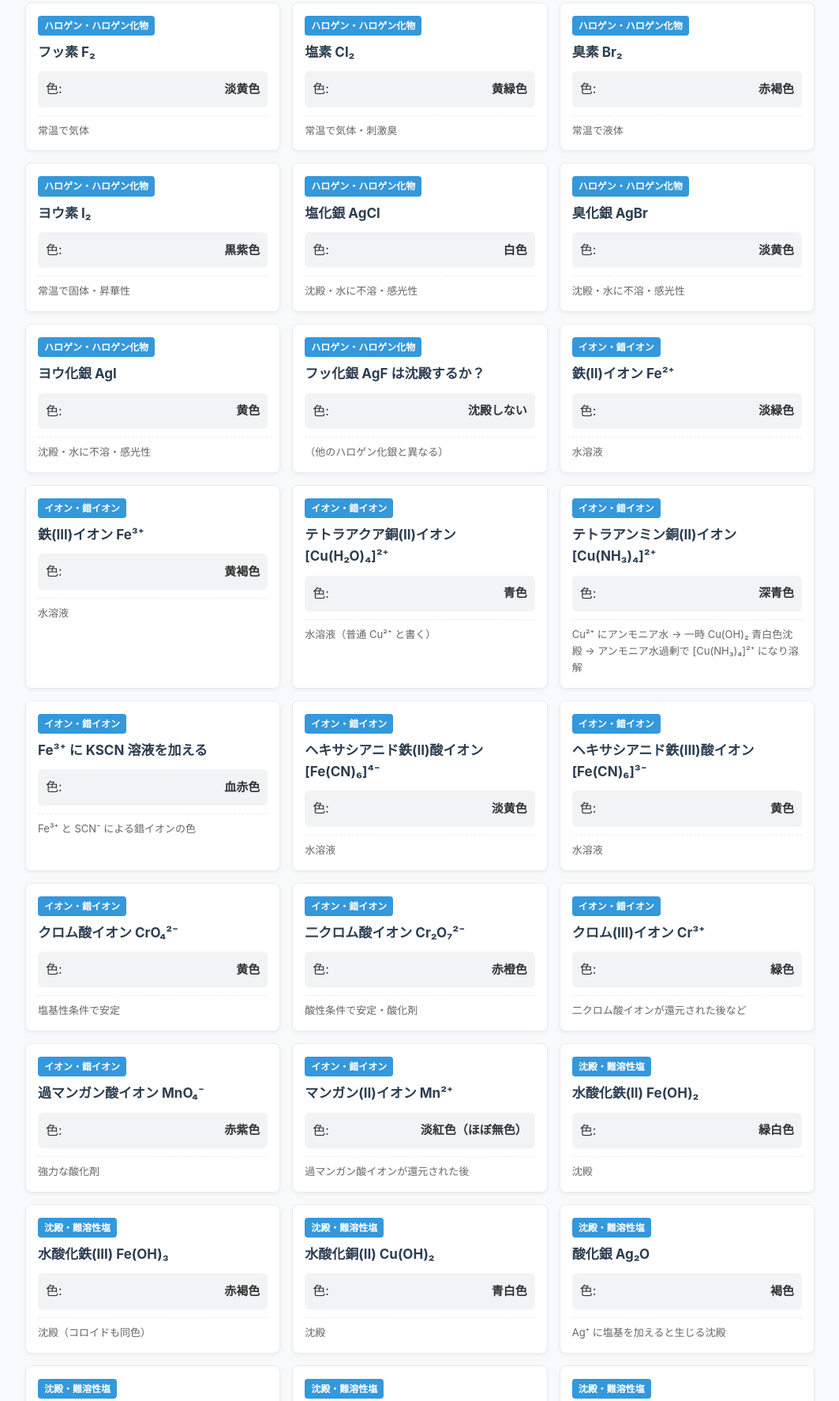
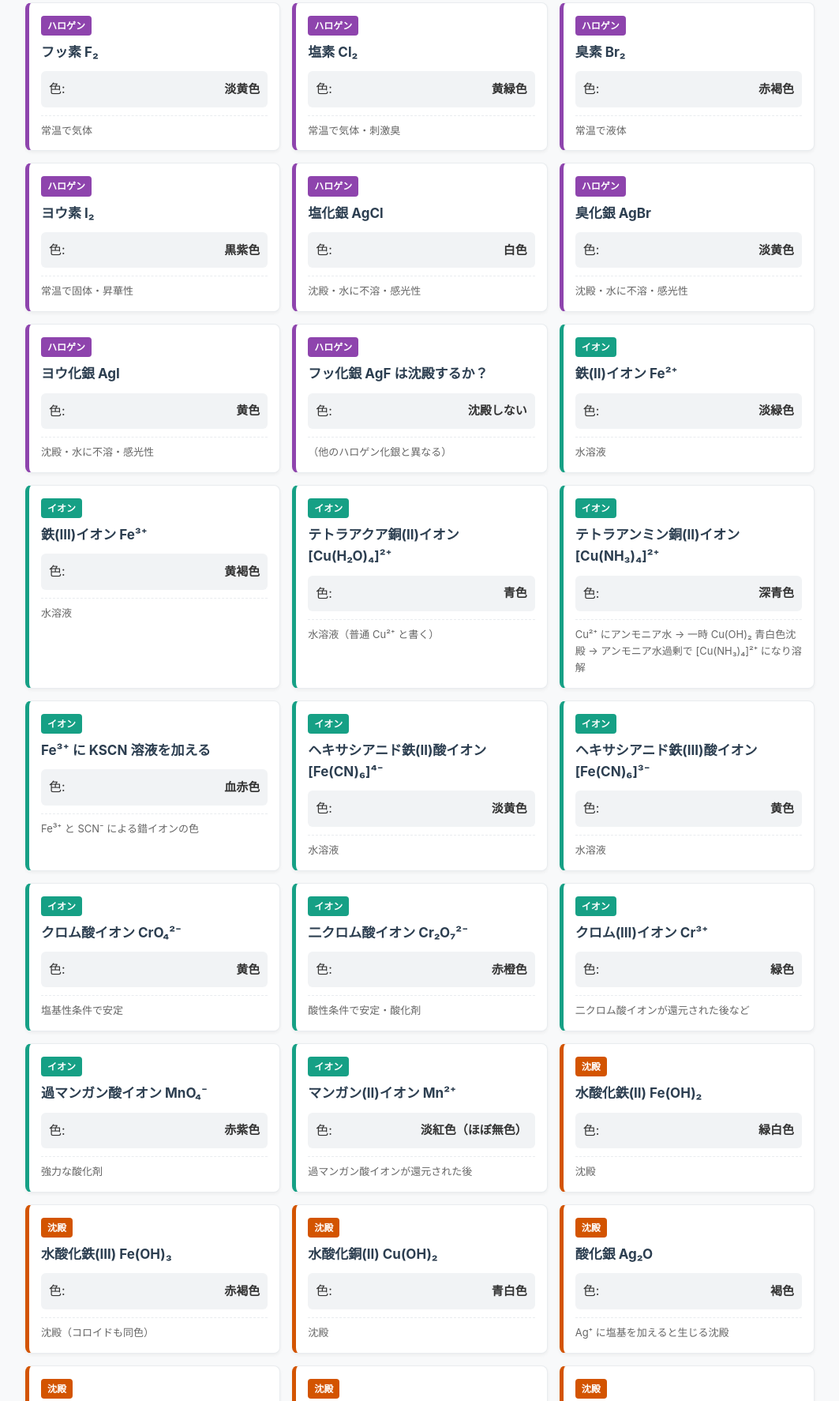
Before and after one commit to comtas5656/ion-color, a plain HTML site: page index.html in a window 1280 px wide. Shown: the part 229-2003 px from the top of the page at 79% size, without its empty margins (108-1171 px from the left). Drawn offline with Linux system fonts and the light colour scheme.

Commit message:
Add files via upload

```diff
--- a/index.html
+++ b/index.html
@@ -3,14 +3,15 @@
 <head>
   <meta charset="UTF-8">
   <meta name="viewport" content="width=device-width, initial-scale=1.0">
+  <meta name="app-version" content="1.0.3">
   <title>無機いろ暗記倶楽部</title>
 
   <!-- アイコン設定（PCタブ用 & iOSホーム画面用） -->
-  <link rel="icon" href="icon.png?v=1.0.2" type="image/png">
-  <link rel="apple-touch-icon" href="icon.png?v=1.0.2">
+  <link rel="icon" href="icon.png?v=1.0.3" type="image/png">
+  <link rel="apple-touch-icon" href="icon.png?v=1.0.3">
 
   <!-- PWA設定（Android / Chrome用） -->
-  <link rel="manifest" href="manifest.json?v=1.0.2">
+  <link rel="manifest" href="manifest.json?v=1.0.3">
   <meta name="theme-color" content="#2c3e50">
 
   <!-- iOS (Safari) 用のPWA全画面表示設定 -->
@@ -30,6 +31,15 @@
       --card-bg: #ffffff;
       --text-color: #333333;
       --border-color: #e9ecef;
+
+      /* カテゴリー別イメージカラー定義 */
+      --cat-default: #3498db;
+      --cat-halogen: #8e44ad;   /* 紫 */
+      --cat-ion: #16a085;       /* アクアグリーン */
+      --cat-precipitate: #d35400; /* アンバー・土色 */
+      --cat-gas: #27ae60;       /* エメラルド */
+      --cat-color-test: #c0392b;/* マゼンタ・赤 */
+      --cat-flame: #e67e22;     /* オレンジ */
     }
 
     body {
@@ -116,6 +126,7 @@
       background-color: var(--card-bg);
       border-radius: 8px;
       border: 1px solid var(--border-color);
+      border-left: 5px solid var(--secondary-color);
       padding: 15px;
       box-shadow: 0 2px 4px rgba(0,0,0,0.05);
       transition: transform 0.2s, box-shadow 0.2s;
@@ -127,6 +138,14 @@
       box-shadow: 0 4px 8px rgba(0,0,0,0.1);
     }
 
+    /* カテゴリーごとの左端線 */
+    .card.border-ハロゲン { border-left-color: var(--cat-halogen); }
+    .card.border-イオン { border-left-color: var(--cat-ion); }
+    .card.border-沈殿 { border-left-color: var(--cat-precipitate); }
+    .card.border-気体・単体・結晶 { border-left-color: var(--cat-gas); }
+    .card.border-呈色・検出反応 { border-left-color: var(--cat-color-test); }
+    .card.border-炎色反応 { border-left-color: var(--cat-flame); }
+
     .card-category {
       display: inline-block;
       font-size: 12px;
@@ -137,6 +156,14 @@
       border-radius: 4px;
       margin-bottom: 8px;
     }
+
+    /* カテゴリーごとのバッジ背景色 */
+    .cat-ハロゲン { background-color: var(--cat-halogen) !important; }
+    .cat-イオン { background-color: var(--cat-ion) !important; }
+    .cat-沈殿 { background-color: var(--cat-precipitate) !important; }
+    .cat-気体・単体・結晶 { background-color: var(--cat-gas) !important; }
+    .cat-呈色・検出反応 { background-color: var(--cat-color-test) !important; }
+    .cat-炎色反応 { background-color: var(--cat-flame) !important; }
 
     .card-name {
       font-size: 17px;
@@ -184,31 +211,27 @@
       align-items: center;
       margin-top: 5px;
       width: 100%;
-      padding-bottom: 70px; /* 下部固定ボタン用の余白 */
+      padding-bottom: 70px;
     }
 
     .qa-card {
       width: 100%;
       max-width: 500px;
       background-color: #fff;
-      border: 2px solid var(--secondary-color);
+      border: 3px solid var(--secondary-color);
       border-radius: 12px;
       padding: 15px;
       box-shadow: 0 4px 12px rgba(0,0,0,0.08);
       text-align: center;
       cursor: pointer;
       user-select: none;
-      min-height: 260px; /* 答え表示時との高さ変化を抑える */
+      min-height: 260px;
       display: flex;
       flex-direction: column;
       justify-content: space-between;
       align-items: center;
       transition: border-color 0.2s;
       position: relative;
-    }
-
-    .qa-card:hover {
-      border-color: #1d6fa5;
     }
 
     .qa-hint {
@@ -311,7 +334,6 @@
         min-height: 240px;
       }
 
-      /* スマホでは「次の問題へ」ボタンを画面下部に固定表示 */
       .qa-btn {
         position: fixed;
         bottom: 15px;
@@ -339,9 +361,9 @@
   <div class="controls">
     <select id="categoryFilter">
       <option value="ALL">すべてのカテゴリー</option>
-      <option value="ハロゲン・ハロゲン化物">ハロゲン・ハロゲン化物</option>
-      <option value="イオン・錯イオン">イオン・錯イオン</option>
-      <option value="沈殿・難溶性塩">沈殿・難溶性塩</option>
+      <option value="ハロゲン">ハロゲン</option>
+      <option value="イオン">イオン</option>
+      <option value="沈殿">沈殿</option>
       <option value="気体・単体・結晶">気体・単体・結晶</option>
       <option value="呈色・検出反応">呈色・検出反応</option>
       <option value="炎色反応">炎色反応</option>
@@ -349,7 +371,7 @@
 
     <!-- 1問1答専用：出題順序の設定 -->
     <select id="orderSelect" class="hidden">
-      <option value="random">出題順: ランダム（全問被りなし）</option>
+      <option value="random">出題順: ランダム</option>
       <option value="sequential">出題順: 順番通り</option>
       <option value="reviewOnly">出題順: 要復習チェックのみ</option>
     </select>
@@ -394,9 +416,9 @@
 
 <script>
   // ==========================================
-  // 自動更新検知システム（バージョン: 1.0.2）
+  // 自動更新検知システム（バージョン: 1.0.3）
   // ==========================================
-  const CURRENT_VERSION = "1.0.2";
+  const CURRENT_VERSION = "1.0.3";
 
   async function checkAppVersion() {
     try {
@@ -426,44 +448,44 @@
   // ==========================================
   const colorData = [
     // 1. ハロゲン単体およびハロゲン化物
-    { id: 1, category: "ハロゲン・ハロゲン化物", name: "フッ素 F₂", color: "淡黄色", note: "常温で気体" },
-    { id: 2, category: "ハロゲン・ハロゲン化物", name: "塩素 Cl₂", color: "黄緑色", note: "常温で気体・刺激臭" },
-    { id: 3, category: "ハロゲン・ハロゲン化物", name: "臭素 Br₂", color: "赤褐色", note: "常温で液体" },
-    { id: 4, category: "ハロゲン・ハロゲン化物", name: "ヨウ素 I₂", color: "黒紫色", note: "常温で固体・昇華性" },
-    { id: 5, category: "ハロゲン・ハロゲン化物", name: "塩化銀 AgCl", color: "白色", note: "沈殿・水に不溶・感光性" },
-    { id: 6, category: "ハロゲン・ハロゲン化物", name: "臭化銀 AgBr", color: "淡黄色", note: "沈殿・水に不溶・感光性" },
-    { id: 7, category: "ハロゲン・ハロゲン化物", name: "ヨウ化銀 AgI", color: "黄色", note: "沈殿・水に不溶・感光性" },
-    { id: 8, category: "ハロゲン・ハロゲン化物", name: "フッ化銀 AgF は沈殿するか？", color: "沈殿しない", note: "（他のハロゲン化銀と異なる）" },
+    { id: 1, category: "ハロゲン", name: "フッ素 F₂", color: "淡黄色", note: "常温で気体" },
+    { id: 2, category: "ハロゲン", name: "塩素 Cl₂", color: "黄緑色", note: "常温で気体・刺激臭" },
+    { id: 3, category: "ハロゲン", name: "臭素 Br₂", color: "赤褐色", note: "常温で液体" },
+    { id: 4, category: "ハロゲン", name: "ヨウ素 I₂", color: "黒紫色", note: "常温で固体・昇華性" },
+    { id: 5, category: "ハロゲン", name: "塩化銀 AgCl", color: "白色", note: "沈殿・水に不溶・感光性" },
+    { id: 6, category: "ハロゲン", name: "臭化銀 AgBr", color: "淡黄色", note: "沈殿・水に不溶・感光性" },
+    { id: 7, category: "ハロゲン", name: "ヨウ化銀 AgI", color: "黄色", note: "沈殿・水に不溶・感光性" },
+    { id: 8, category: "ハロゲン", name: "フッ化銀 AgF は沈殿するか？", color: "沈殿しない", note: "（他のハロゲン化銀と異なる）" },
 
     // 2. 水溶液・イオン・錯イオン
-    { id: 9, category: "イオン・錯イオン", name: "鉄(II)イオン Fe²⁺", color: "淡緑色", note: "水溶液" },
-    { id: 10, category: "イオン・錯イオン", name: "鉄(III)イオン Fe³⁺", color: "黄褐色", note: "水溶液" },
-    { id: 11, category: "イオン・錯イオン", name: "テトラアクア銅(II)イオン [Cu(H₂O)₄]²⁺", color: "青色", note: "水溶液（普通 Cu²⁺ と書く）" },
-    { id: 12, category: "イオン・錯イオン", name: "テトラアンミン銅(II)イオン [Cu(NH₃)₄]²⁺", color: "深青色", note: "Cu²⁺ にアンモニア水 → 一時 Cu(OH)₂ 青白色沈殿 → アンモニア水過剰で [Cu(NH₃)₄]²⁺ になり溶解" },
-    { id: 13, category: "イオン・錯イオン", name: "Fe³⁺ に KSCN 溶液を加える", color: "血赤色", note: "Fe³⁺ と SCN⁻ による錯イオンの色" },
-    { id: 14, category: "イオン・錯イオン", name: "ヘキサシアニド鉄(II)酸イオン [Fe(CN)₆]⁴⁻", color: "淡黄色", note: "水溶液" },
-    { id: 15, category: "イオン・錯イオン", name: "ヘキサシアニド鉄(III)酸イオン [Fe(CN)₆]³⁻", color: "黄色", note: "水溶液" },
-    { id: 17, category: "イオン・錯イオン", name: "クロム酸イオン CrO₄²⁻", color: "黄色", note: "塩基性条件で安定" },
-    { id: 18, category: "イオン・錯イオン", name: "二クロム酸イオン Cr₂O₇²⁻", color: "赤橙色", note: "酸性条件で安定・酸化剤" },
-    { id: 16, category: "イオン・錯イオン", name: "クロム(III)イオン Cr³⁺", color: "緑色", note: "二クロム酸イオンが還元された後など" },
-    { id: 19, category: "イオン・錯イオン", name: "過マンガン酸イオン MnO₄⁻", color: "赤紫色", note: "強力な酸化剤" },
-    { id: 20, category: "イオン・錯イオン", name: "マンガン(II)イオン Mn²⁺", color: "淡紅色（ほぼ無色）", note: "過マンガン酸イオンが還元された後" },
+    { id: 9, category: "イオン", name: "鉄(II)イオン Fe²⁺", color: "淡緑色", note: "水溶液" },
+    { id: 10, category: "イオン", name: "鉄(III)イオン Fe³⁺", color: "黄褐色", note: "水溶液" },
+    { id: 11, category: "イオン", name: "テトラアクア銅(II)イオン [Cu(H₂O)₄]²⁺", color: "青色", note: "水溶液（普通 Cu²⁺ と書く）" },
+    { id: 12, category: "イオン", name: "テトラアンミン銅(II)イオン [Cu(NH₃)₄]²⁺", color: "深青色", note: "Cu²⁺ にアンモニア水 → 一時 Cu(OH)₂ 青白色沈殿 → アンモニア水過剰で [Cu(NH₃)₄]²⁺ になり溶解" },
+    { id: 13, category: "イオン", name: "Fe³⁺ に KSCN 溶液を加える", color: "血赤色", note: "Fe³⁺ と SCN⁻ による錯イオンの色" },
+    { id: 14, category: "イオン", name: "ヘキサシアニド鉄(II)酸イオン [Fe(CN)₆]⁴⁻", color: "淡黄色", note: "水溶液" },
+    { id: 15, category: "イオン", name: "ヘキサシアニド鉄(III)酸イオン [Fe(CN)₆]³⁻", color: "黄色", note: "水溶液" },
+    { id: 17, category: "イオン", name: "クロム酸イオン CrO₄²⁻", color: "黄色", note: "塩基性条件で安定" },
+    { id: 18, category: "イオン", name: "二クロム酸イオン Cr₂O₇²⁻", color: "赤橙色", note: "酸性条件で安定・酸化剤" },
+    { id: 16, category: "イオン", name: "クロム(III)イオン Cr³⁺", color: "緑色", note: "二クロム酸イオンが還元された後など" },
+    { id: 19, category: "イオン", name: "過マンガン酸イオン MnO₄⁻", color: "赤紫色", note: "強力な酸化剤" },
+    { id: 20, category: "イオン", name: "マンガン(II)イオン Mn²⁺", color: "淡紅色（ほぼ無色）", note: "過マンガン酸イオンが還元された後" },
 
     // 3. 沈殿・水酸化物・酸化物・硫化物
-    { id: 21, category: "沈殿・難溶性塩", name: "水酸化鉄(II) Fe(OH)₂", color: "緑白色", note: "沈殿" },
-    { id: 22, category: "沈殿・難溶性塩", name: "水酸化鉄(III) Fe(OH)₃", color: "赤褐色", note: "沈殿（コロイドも同色）" },
-    { id: 23, category: "沈殿・難溶性塩", name: "水酸化銅(II) Cu(OH)₂", color: "青白色", note: "沈殿" },
-    { id: 24, category: "沈殿・難溶性塩", name: "酸化銀 Ag₂O", color: "褐色", note: "Ag⁺ に塩基を加えると生じる沈殿" },
-    { id: 25, category: "沈殿・難溶性塩", name: "水酸化アルミニウム Al(OH)₃", color: "白色", note: "両性元素の沈殿・過剰NaOHで溶解" },
-    { id: 26, category: "沈殿・難溶性塩", name: "水酸化亜鉛 Zn(OH)₂", color: "白色", note: "両性元素の沈殿・過剰NaOH/NH₃で溶解" },
-    { id: 27, category: "沈殿・難溶性塩", name: "一般的な硫化物 (FeS, CuS, Ag₂S など)", color: "黒色", note: "沈殿" },
-    { id: 28, category: "沈殿・難溶性塩", name: "硫化カドミウム CdS", color: "黄色", note: "硫化物沈殿の例外色" },
-    { id: 29, category: "沈殿・難溶性塩", name: "硫化亜鉛 ZnS", color: "白色", note: "硫化物沈殿の例外色" },
-    { id: 30, category: "沈殿・難溶性塩", name: "硫化マンガン MnS", color: "淡赤色", note: "硫化物沈殿の例外色" },
-    { id: 31, category: "沈殿・難溶性塩", name: "クロム酸銀 Ag₂CrO₄", color: "赤褐色", note: "沈殿" },
-    { id: 32, category: "沈殿・難溶性塩", name: "クロム酸バリウム BaCrO₄", color: "黄色", note: "沈殿" },
-    { id: 33, category: "沈殿・難溶性塩", name: "クロム酸鉛 PbCrO₄", color: "黄色", note: "沈殿" },
-    { id: 34, category: "沈殿・難溶性塩", name: "Fe²⁺ に [Fe(CN)₆]³⁻ または Fe³⁺ に [Fe(CN)₆]⁴⁻", color: "濃青色", note: "錯塩の沈殿" },
+    { id: 21, category: "沈殿", name: "水酸化鉄(II) Fe(OH)₂", color: "緑白色", note: "沈殿" },
+    { id: 22, category: "沈殿", name: "水酸化鉄(III) Fe(OH)₃", color: "赤褐色", note: "沈殿（コロイドも同色）" },
+    { id: 23, category: "沈殿", name: "水酸化銅(II) Cu(OH)₂", color: "青白色", note: "沈殿" },
+    { id: 24, category: "沈殿", name: "酸化銀 Ag₂O", color: "褐色", note: "Ag⁺ に塩基を加えると生じる沈殿" },
+    { id: 25, category: "沈殿", name: "水酸化アルミニウム Al(OH)₃", color: "白色", note: "両性元素の沈殿・過剰NaOHで溶解" },
+    { id: 26, category: "沈殿", name: "水酸化亜鉛 Zn(OH)₂", color: "白色", note: "両性元素の沈殿・過剰NaOH/NH₃で溶解" },
+    { id: 27, category: "沈殿", name: "一般的な硫化物 (FeS, CuS, Ag₂S など)", color: "黒色", note: "沈殿" },
+    { id: 28, category: "沈殿", name: "硫化カドミウム CdS", color: "黄色", note: "硫化物沈殿の例外色" },
+    { id: 29, category: "沈殿", name: "硫化亜鉛 ZnS", color: "白色", note: "硫化物沈殿の例外色" },
+    { id: 30, category: "沈殿", name: "硫化マンガン MnS", color: "淡赤色", note: "硫化物沈殿の例外色" },
+    { id: 31, category: "沈殿", name: "クロム酸銀 Ag₂CrO₄", color: "赤褐色", note: "沈殿" },
+    { id: 32, category: "沈殿", name: "クロム酸バリウム BaCrO₄", color: "黄色", note: "沈殿" },
+    { id: 33, category: "沈殿", name: "クロム酸鉛 PbCrO₄", color: "黄色", note: "沈殿" },
+    { id: 34, category: "沈殿", name: "Fe²⁺ に [Fe(CN)₆]³⁻ または Fe³⁺ に [Fe(CN)₆]⁴⁻", color: "濃青色", note: "錯塩の沈殿" },
 
     // 4. 有色気体・単体・結晶
     { id: 35, category: "気体・単体・結晶", name: "オゾン O₃", color: "淡青色", note: "気体・特異臭" },
@@ -521,6 +543,18 @@
   const nextQaBtn = document.getElementById("nextQaBtn");
   const qaReviewCheck = document.getElementById("qaReviewCheck");
 
+  function getCategoryColorCode(cat) {
+    switch(cat) {
+      case "ハロゲン": return "#8e44ad";
+      case "イオン": return "#16a085";
+      case "沈殿": return "#d35400";
+      case "気体・単体・結晶": return "#27ae60";
+      case "呈色・検出反応": return "#c0392b";
+      case "炎色反応": return "#e67e22";
+      default: return "#3498db";
+    }
+  }
+
   function getFilteredData() {
     const selectedCategory = categoryFilter.value;
     const keyword = searchInput.value.toLowerCase().trim();
@@ -540,9 +574,9 @@
 
     filtered.forEach(item => {
       const card = document.createElement("div");
-      card.className = "card";
+      card.className = `card border-${item.category}`;
       card.innerHTML = `
-        <span class="card-category">${item.category}</span>
+        <span class="card-category cat-${item.category}">${item.category}</span>
         <div class="card-name">${item.name}</div>
         <div class="card-color-box">
           <span>色:</span>
@@ -589,6 +623,8 @@
   function showNextQaQuestion() {
     if (qaDeck.length === 0) {
       qaCategory.textContent = "-";
+      qaCategory.className = "card-category";
+      qaCard.style.borderColor = "var(--secondary-color)";
       if (orderSelect.value === "reviewOnly") {
         qaName.textContent = "復習用（要復習）の問題はありません！";
         qaNote.textContent = "すべての問題をクリアしたか、チェックが入っていません";
@@ -626,6 +662,9 @@
     currentQaItem = qaDeck[qaIndex];
 
     qaCategory.textContent = currentQaItem.category;
+    qaCategory.className = `card-category cat-${currentQaItem.category}`;
+    qaCard.style.borderColor = getCategoryColorCode(currentQaItem.category);
+
     qaName.textContent = currentQaItem.name;
     qaNote.textContent = currentQaItem.note;
     qaColor.textContent = currentQaItem.color;
```
